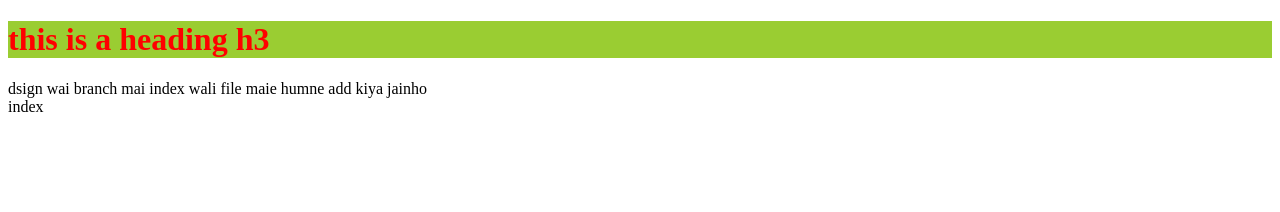
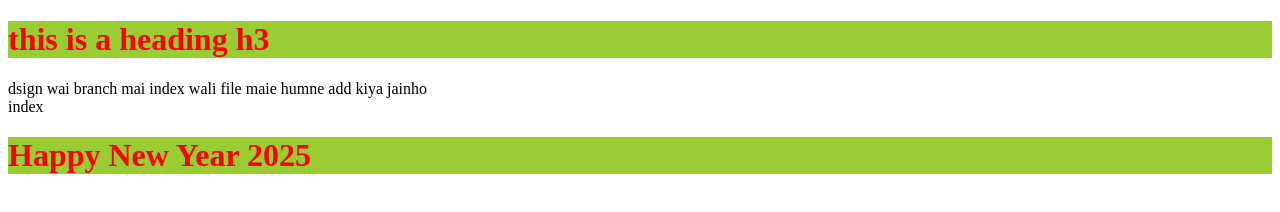
Before and after one commit to iamsrivastava001/srivas, a plain HTML site: page index.html in a window 1280 px wide. Drawn offline with Linux system fonts and the light colour scheme.

Commit message:
Adding new changr in main branch

```diff
--- a/index.html
+++ b/index.html
@@ -11,5 +11,7 @@
     dsign wai branch mai index wali file maie humne add kiya
     jainho
 <main> index</main>
+
+<h1>Happy New Year 2025 </h1>
 </body>
 </html>
```
